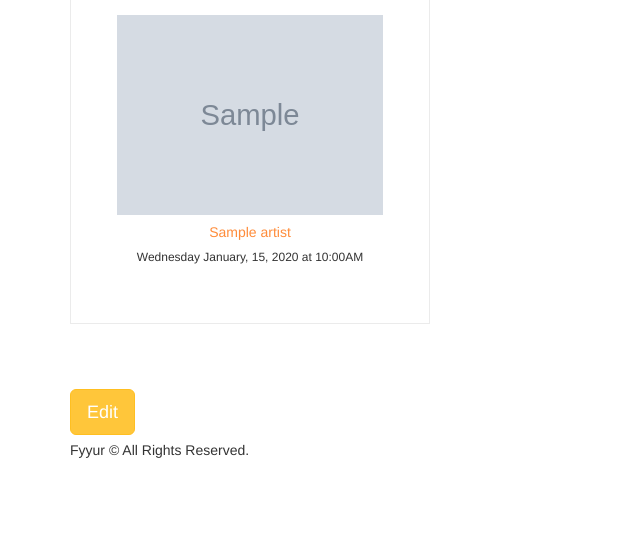
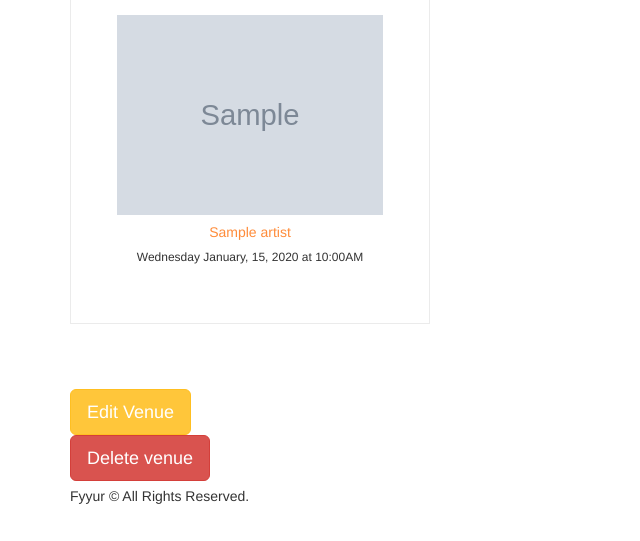
Before and after one commit to Keparoo/Fyyur, a Flask app: page /venues/1 in a window 1280 px wide. Shown: the part 701-1242 px from the top of the page, without its empty margins (0-640 px from the left). Before the commit the page ends 1159 px from the top, so only its background shows below. Run offline with Flask 2, Linux system fonts and the light colour scheme; tables that the repository leaves empty hold one stand-in row (values such as "Sample post"); grey boxes marked "Sample" are stand-in pictures; some libraries are stand-ins or nearby versions.

Commit message:
delete venue fixed

```diff
--- a/app.py
+++ b/app.py
@@ -348,25 +348,24 @@ def create_venue_submission():
 
   return render_template('pages/home.html')
 
-@app.route('/venues/<venue_id>', methods=['DELETE'])
+@app.route('/venues/<venue_id>', methods=['POST'])
 def delete_venue(venue_id):
   # Delete a venue record from the database
 
   try:
     venue = Venue.query.filter_by(id = venue_id).first()
+    name = venue.name
     db.session.delete(venue)
-    flash('Venue ' + venue.name + ' was successfully deleted!')
+    flash('Venue ' + name + ' was successfully deleted!')
     db.session.commit()
   except:
-    flash('An error occurred. '+ sys.exc_info()[0]+'. Venue ' + venue.name + ' could not be deleted.')
+    flash('An error occurred. '+ sys.exc_info()[0]+'. Venue ' + name + ' could not be deleted.')
     print(sys.exc_info())
     db.session.rollback()
   finally:
     db.session.close()
 
-  # BONUS CHALLENGE: Implement a button to delete a Venue on a Venue Page, have it so that
-  # clicking that button delete it from the db then redirect the user to the homepage
-  return None
+  return render_template('pages/home.html')
 
 #  Artists
 #  ----------------------------------------------------------------
--- a/templates/pages/show_venue.html
+++ b/templates/pages/show_venue.html
@@ -24,10 +24,12 @@
       <i class="fas fa-phone-alt"></i> {% if venue.phone %}{{ venue.phone }}{% else %}No Phone{% endif %}
     </p>
     <p>
-			<i class="fas fa-link"></i> {% if venue.website %}<a href="{{ venue.website }}" target="_blank">{{ venue.website }}</a>{% else %}No Website{% endif %}
+      <i class="fas fa-link"></i> {% if venue.website %}<a href="{{ venue.website }}" target="_blank">{{ venue.website
+        }}</a>{% else %}No Website{% endif %}
     </p>
     <p>
-			<i class="fab fa-facebook-f"></i> {% if venue.facebook_link %}<a href="{{ venue.facebook_link }}" target="_blank">{{ venue.facebook_link }}</a>{% else %}No Facebook Link{% endif %}
+      <i class="fab fa-facebook-f"></i> {% if venue.facebook_link %}<a href="{{ venue.facebook_link }}"
+        target="_blank">{{ venue.facebook_link }}</a>{% else %}No Facebook Link{% endif %}
     </p>
     {% if venue.seeking_talent %}
     <div class="seeking">
@@ -47,7 +49,8 @@
   </div>
 </div>
 <section>
-	<h2 class="monospace">{{ venue.upcoming_shows_count }} Upcoming {% if venue.upcoming_shows_count == 1 %}Show{% else %}Shows{% endif %}</h2>
+  <h2 class="monospace">{{ venue.upcoming_shows_count }} Upcoming {% if venue.upcoming_shows_count == 1 %}Show{% else
+    %}Shows{% endif %}</h2>
   <div class="row">
     {%for show in venue.upcoming_shows %}
     <div class="col-sm-4">
@@ -61,7 +64,8 @@
   </div>
 </section>
 <section>
-	<h2 class="monospace">{{ venue.past_shows_count }} Past {% if venue.past_shows_count == 1 %}Show{% else %}Shows{% endif %}</h2>
+  <h2 class="monospace">{{ venue.past_shows_count }} Past {% if venue.past_shows_count == 1 %}Show{% else %}Shows{%
+    endif %}</h2>
   <div class="row">
     {%for show in venue.past_shows %}
     <div class="col-sm-4">
@@ -75,6 +79,9 @@
   </div>
 </section>
 
-<a href="/venues/{{ venue.id }}/edit"><button class="btn btn-primary btn-lg">Edit</button></a>
+<a href="/venues/{{ venue.id }}/edit"><button class="btn btn-primary btn-lg">Edit Venue</button></a>
 
+<form method="POST" action="/venues/{{venue.id}}">
+  <button type="submit" class="btn btn-danger btn-lg">Delete venue</button>
+</form>
 {% endblock %}
```
Lines whose indentation alone changed are shown as unchanged.
